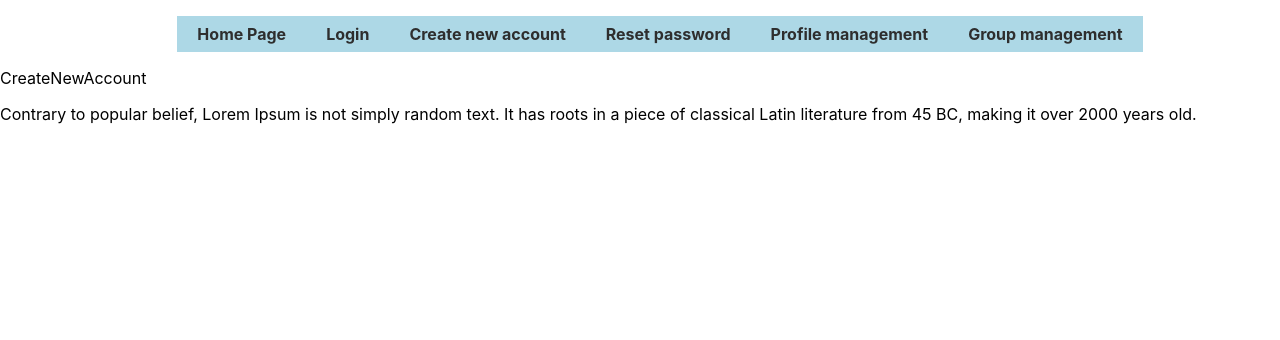
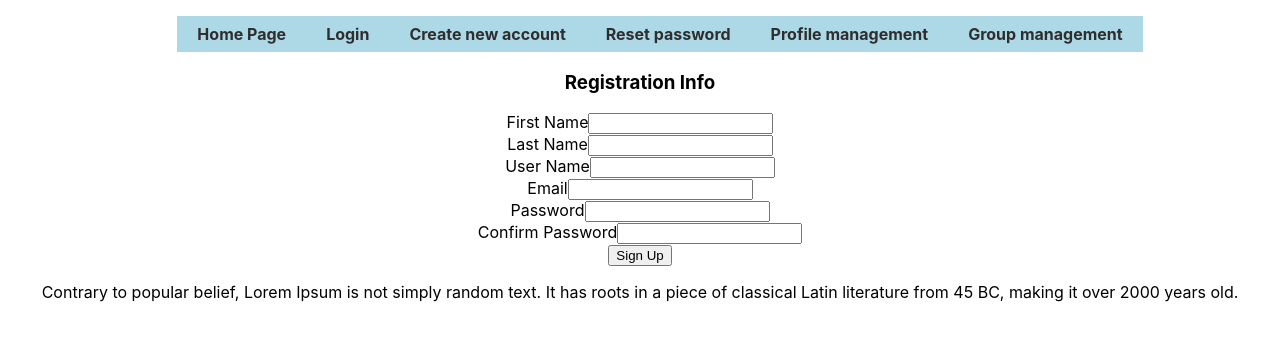
Before and after one commit to bykytadev/React-GroupManagement, a React (Create React App) app: page /create-new-account in a window 1280 px wide. Shown: the top 340 px of the page. Built offline with nearby package versions, Linux system fonts and the light colour scheme.

Commit message:
done signup, chưa scss

```diff
--- a/package.json
+++ b/package.json
@@ -10,6 +10,7 @@
     "@types/node": "^16.18.54",
     "@types/react": "^18.2.22",
     "@types/react-dom": "^18.2.7",
+    "axios": "^1.5.0",
     "localforage": "^1.10.0",
     "match-sorter": "^6.3.1",
     "react": "^18.2.0",
--- a/src/components/CreateNewAccount.tsx
+++ /dev/null
@@ -1,7 +0,0 @@
-import React from 'react'
-
-export default function CreateNewAccount() {
-  return (
-    <div>CreateNewAccount</div>
-  )
-}
--- /dev/null
+++ b/src/components/FormInput.tsx
@@ -0,0 +1,17 @@
+import { SignUpProps } from 'props/StyleProps';
+import React from 'react';
+
+const FormInput: React.FC<SignUpProps> = ({ label, value, onChange }) => {
+
+  return (
+    <div>
+      <label>{label}</label>
+      <input
+        value={value}
+        onChange={(e) => onChange(e.target.value)}
+      />
+    </div>
+  );
+}
+
+export default FormInput;
--- /dev/null
+++ b/src/containers/CreateNewAccount.tsx
@@ -0,0 +1,108 @@
+import React, { useState } from 'react';
+import { FormValues } from 'props/StyleProps';
+import FormInput from 'components/FormInput';
+import styles from 'styles/signup.module.scss';
+import axios from 'axios';
+
+
+const FormSignUp: React.FC = () => {
+
+  const [formValues, setFormValues] = useState<FormValues>({
+    firstName: '',
+    lastName: '',
+    userName: '',
+    email: '',
+    password: '',
+    confirmPassword: ''
+  });
+
+  const handleChange = (name: keyof FormValues) => (value: string) => {
+    setFormValues({ ...formValues, [name]: value });
+  }
+
+  // validate
+  const validateEmail = (email: string) => {
+    const re = /\S+@\S+\.\S+/;
+    return re.test(email);
+  }
+
+  const validatePassword = (password: string) => {
+    const re = /^(?=.*[A-Za-z])(?=.*\d)[A-Za-z\d]{8,}$/;
+    return re.test(password);
+  }
+
+  const validateConfirmPassword = (password: string, confirmPassword: string) => {
+    return password === confirmPassword;
+  }
+
+  const handleSubmit = async (e: React.FormEvent) => {
+    e.preventDefault();
+    const { firstName, lastName, userName, email, password, confirmPassword } = formValues;
+    if (!firstName || !lastName || !userName || !email || !password || !confirmPassword) {
+      alert('Please fill out all fields');
+      return;
+    }
+    if (!validateEmail(email)) {
+      alert('Please enter a valid email');
+      return;
+    }
+    if (!validatePassword(password)) {
+      alert('Password must be at least 8 characters and include at least one number');
+      return;
+    }
+    if (!validateConfirmPassword(password, confirmPassword)) {
+      alert('Passwords do not match');
+      return;
+    }
+    try {
+      const response = await axios.post('http://localhost:8080/api/v1/users', formValues);
+      console.log(response);
+    } catch (error) {
+      console.log(error);
+    }
+  }
+  return (
+    <form
+      onSubmit={handleSubmit}
+      className={styles.root}>
+      <h3>Registration Info</h3>
+      <FormInput
+        label="First Name"
+        value={formValues.firstName}
+        onChange={handleChange('firstName')}
+      />
+      <FormInput
+        label="Last Name"
+        value={formValues.lastName}
+        onChange={handleChange('lastName')}
+      />
+      <FormInput
+        label="User Name"
+        value={formValues.userName}
+        onChange={handleChange('userName')}
+      />
+      <FormInput
+        label="Email"
+        value={formValues.email}
+        onChange={handleChange('email')}
+      />
+      <FormInput
+        label="Password"
+        value={formValues.password}
+        onChange={handleChange('password')}
+      />
+      <FormInput
+        label="Confirm Password"
+        value={formValues.confirmPassword}
+        onChange={handleChange('confirmPassword')}
+      />
+
+      <button type="submit">Sign Up</button>
+    </form>
+  );
+}
+
+export default FormSignUp;
+
+// FormSignUp.scss
+/* styles for form */
--- a/src/index.tsx
+++ b/src/index.tsx
@@ -5,7 +5,7 @@ import reportWebVitals from './reportWebVitals';
 import { RouterProvider, createBrowserRouter } from "react-router-dom"
 import LayoutRoot from 'components/LayoutRoot';
 import Login from 'components/Login';
-import CreateNewAccount from 'components/CreateNewAccount';
+import CreateNewAccount from 'containers/CreateNewAccount';
 import ResetPassword from 'components/ResetPassword';
 import ProfileManagement from 'components/ProfileManagement';
 import GroupManagement from 'components/GroupManagement';
--- /dev/null
+++ b/src/props/StyleProps.ts
@@ -0,0 +1,38 @@
+import { ChangeEvent } from "react";
+
+export interface FormErrors {
+  firstName: string;
+  lastName: string;
+  userName: string;
+  email: string;
+  password: string;
+  confirmPassword: string;
+}
+
+export interface InputSignupProps {
+  title: string;
+  inputType: string;
+  firstName: string;
+  lastName: string;
+  userName: string;
+  email: string;
+  password: string;
+  confirmPassword: string;
+  handleChange: (event: ChangeEvent<HTMLInputElement>) => void;
+}
+
+//------------------Login------------------//
+export interface SignUpProps {
+  label: string;
+  value: string;
+  onChange: (value: string) => void;
+}
+
+export interface FormValues {
+  firstName: string;
+  lastName: string;
+  userName: string;
+  email: string;
+  password: string;
+  confirmPassword: string;
+}
--- a/src/styles/root.module.scss
+++ b/src/styles/root.module.scss
@@ -1,4 +1,6 @@
 .root{
+    text-align: center;
+
     .container{
         max-width: 1320px;
         margin: 0 auto;
@@ -17,5 +19,9 @@
                 padding: 8px 20px;
             }
         }
+        .form-label{
+            display: block;
+            margin-bottom: 0.5rem;
+        }
     }
 }
--- /dev/null
+++ b/src/styles/signup.module.scss
@@ -0,0 +1,11 @@
+.root {
+    box-sizing: border-box;
+    margin: 0;
+    .form-control {
+        min-height: auto;
+        padding: 0.32rem 0.75rem;
+        border: 0;
+        background: transparent;
+        transition: all 0.2s linear;
+    }
+}
```
Also changed, not shown: 2 other files (tests, documents, lock files or other folders).
